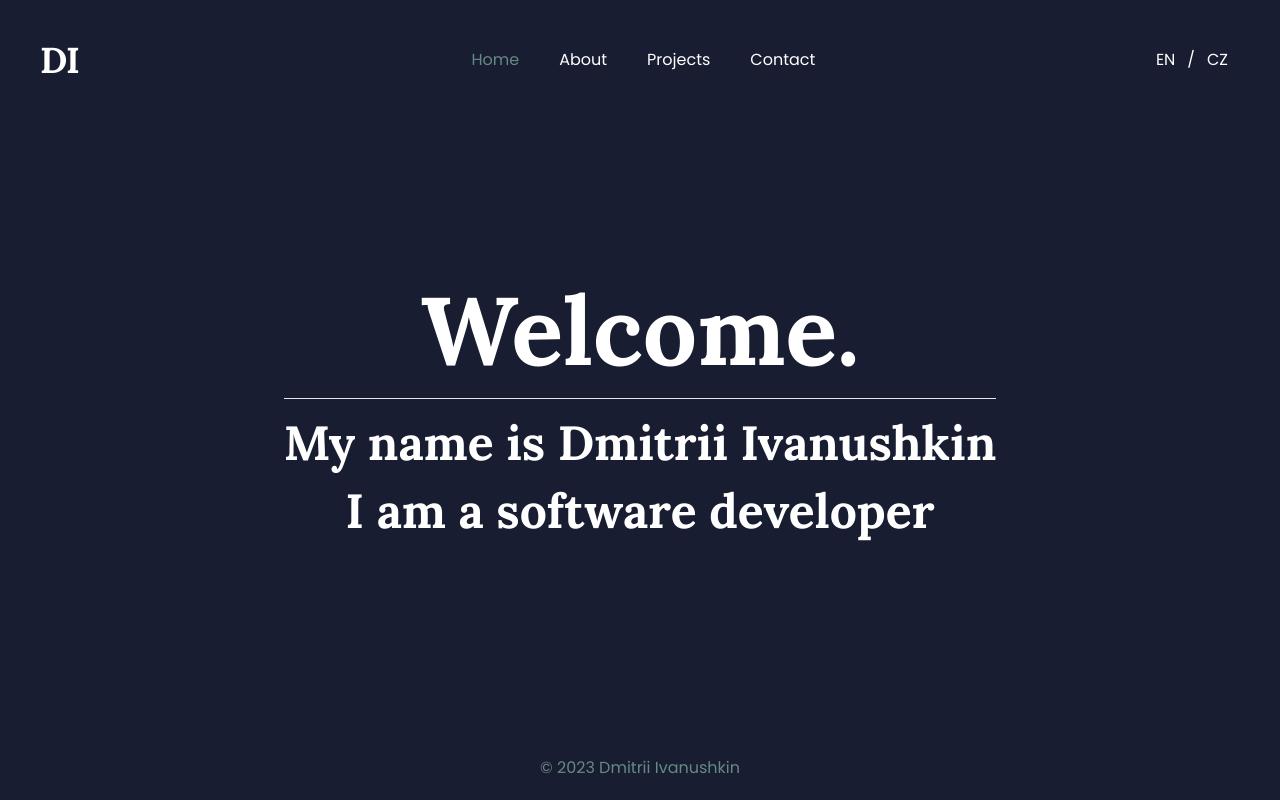
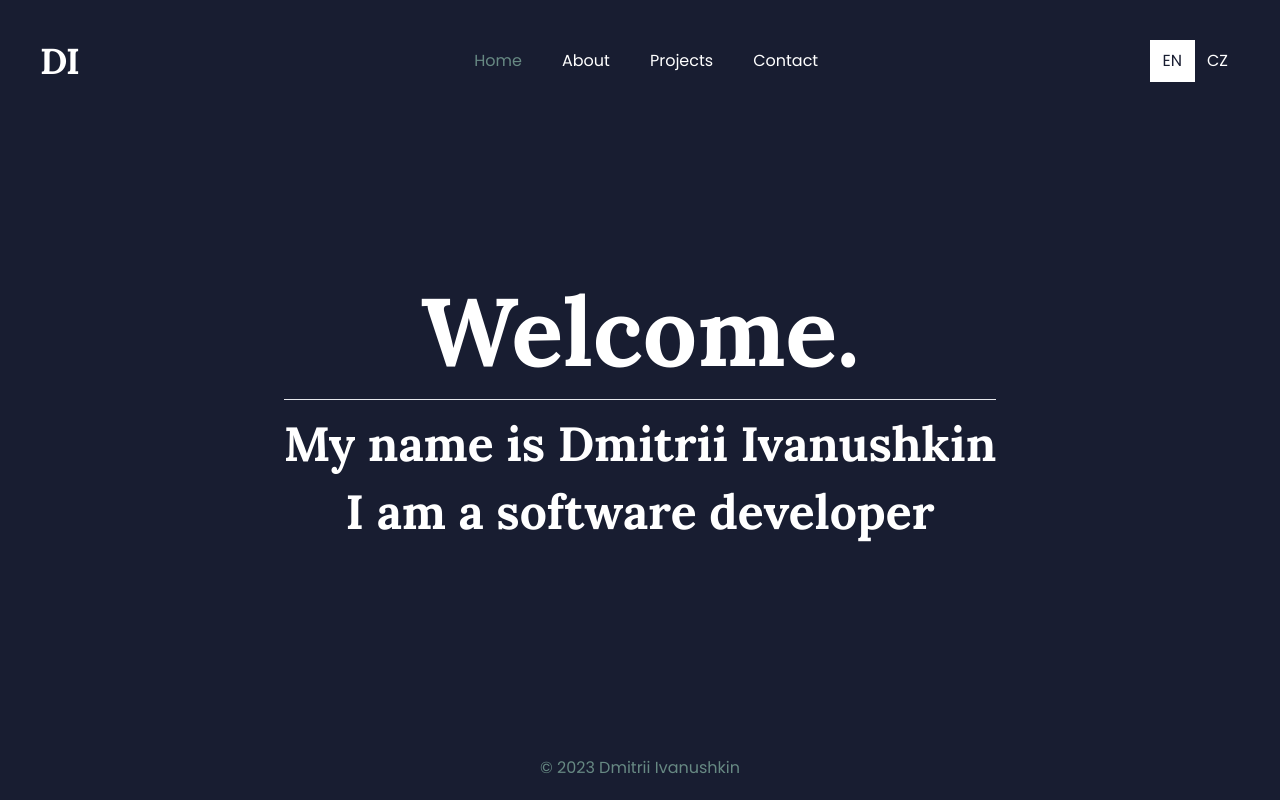
Before and after one commit to lasjdhu/web-page, a React (Create React App) app: page / in a window 1280 px wide. Built offline with nearby package versions, Linux system fonts and the light colour scheme.

Commit message:
build: localization styled

```diff
--- a/src/components/forNavbar/Lang.jsx
+++ b/src/components/forNavbar/Lang.jsx
@@ -9,15 +9,27 @@ function Lang() {
     }
 
     return (
-        <ul className="block">
-            <li className="inline-block mt-4 px-3 py-2 lg:mt-0">
-                <button onClick={changeLanguage} value="en">EN</button>
-            </li>
-            <span>/</span>
-            <li className="inline-block mt-4 px-3 py-2 lg:mt-0">
-                <button onClick={changeLanguage} value="cz">CZ</button>
-            </li>
-        </ul>
+        <div className="block">
+            <button
+                onClick={changeLanguage}
+                value="en"                className={i18n.language === 'en' ?
+                'text-midnight inline-block mt-4 px-3 py-2 lg:mt-0 border border-transparent bg-white'
+                :
+                'text-white inline-block mt-4 px-3 py-2 lg:mt-0'}
+            >
+                EN
+            </button>
+            <button
+                onClick={changeLanguage}
+                value="cz"
+                className={i18n.language === 'cz' ?
+                'text-midnight inline-block mt-4 px-3 py-2 lg:mt-0 border border-transparent bg-white'
+                :
+                'text-white inline-block mt-4 px-3 py-2 lg:mt-0'}
+            >
+                CZ
+            </button>
+        </div>
     );
 }
 
--- a/src/i18n/locales/cz/translations.json
+++ b/src/i18n/locales/cz/translations.json
@@ -5,6 +5,6 @@
 	"Projects": "Projekty",
 	"Contact": "Kontakt",
 	"Welcome.": "Vítejte.",
-	"My name is Dmitrii Ivanushkin": "Jmenuji se Dmitrii Ivanushkin",
+	"My name is Dmitrii Ivanushkin": "Jmenuju se Dmitrii Ivanushkin",
 	"I am a software developer": "Jsem software developer"
 }
```
